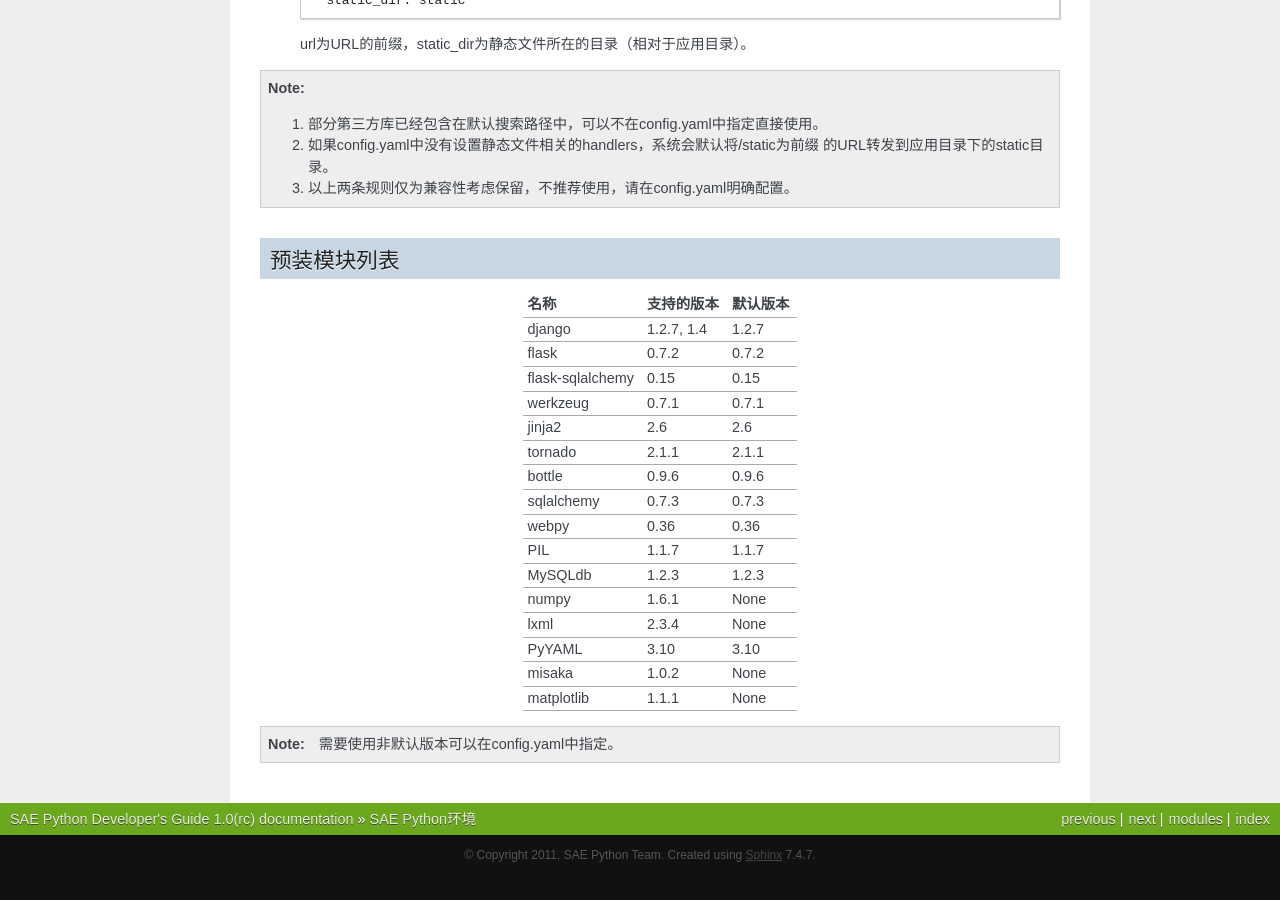
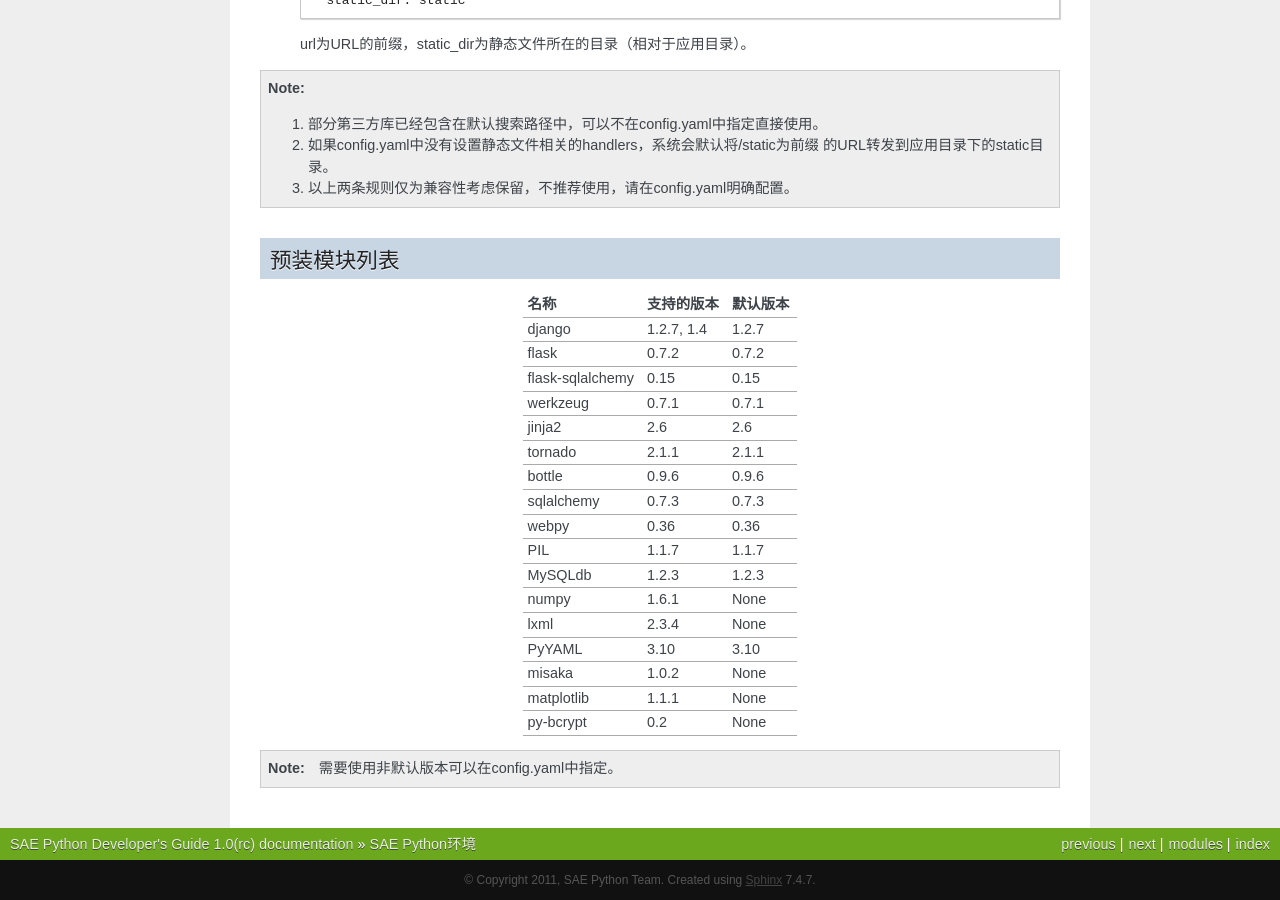
Before and after one commit to sinacloud/sae-python-dev-guide, a Sphinx documentation site: the page built from docs/runtime.rst, in a window 1280 px wide and 900 px high, scrolled down 2190 px. Built offline with Sphinx 7.4.7, drawn with Linux system fonts in a browser that asks for light colours; before the commit the page ends 3065 px from its top, so only the background shows below that.

Commit message:
Add py-bcrypt 0.2

```diff
--- a/docs/runtime.rst
+++ b/docs/runtime.rst
@@ -146,6 +146,7 @@ SAE Python会对应用导入的模块（包括index.wsgi）进行缓存，从而
     PyYAML                          3.10                3.10
     misaka                          1.0.2               None
     matplotlib                      1.1.1               None
+    py-bcrypt                       0.2                 None
     =============================== =================== ====================
 
 .. note:: 需要使用非默认版本可以在config.yaml中指定。
```
